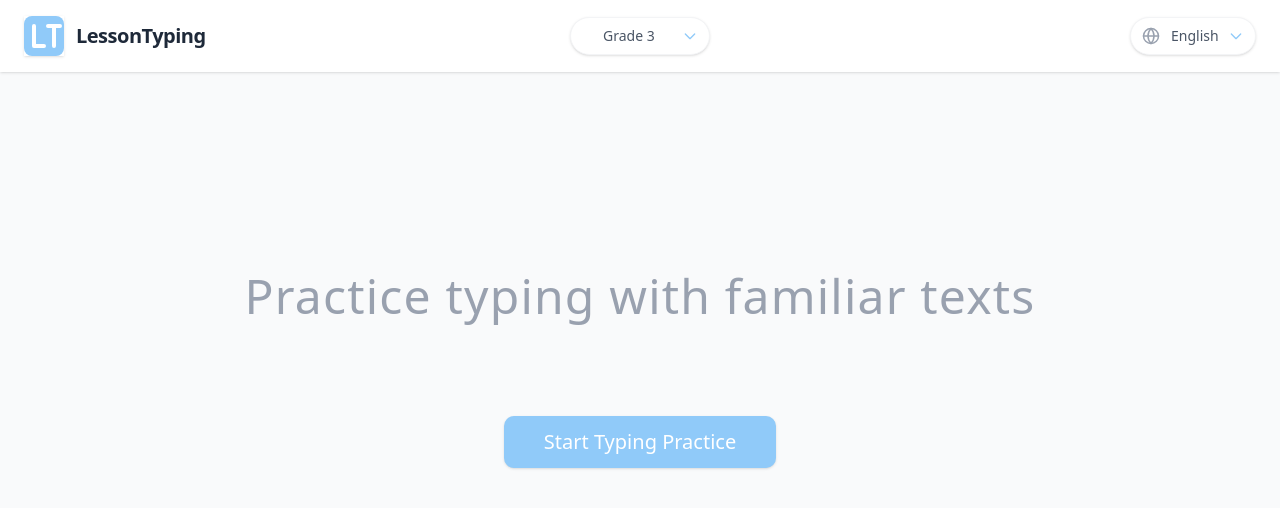
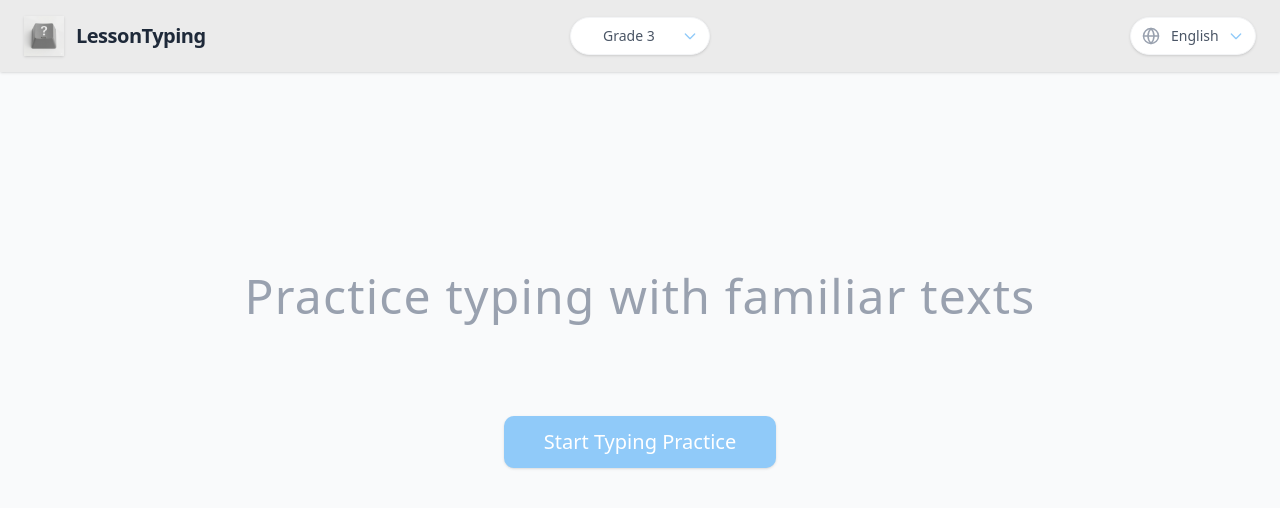
Before and after one commit to hyacinthus/lesson-typing, a React (Vite) app: page / in a window 1280 px wide. Shown: the top 508 px of the page. Built offline with nearby package versions, Linux system fonts and the light colour scheme.

Commit message:
feat: logo

```diff
--- a/index.html
+++ b/index.html
@@ -2,7 +2,7 @@
 <html lang="en">
   <head>
     <meta charset="UTF-8" />
-    <link rel="icon" type="image/svg+xml" href="/vite.svg" />
+    <link rel="icon" type="image/png" href="/favicon.png" />
     <meta name="viewport" content="width=device-width, initial-scale=1.0" />
     <title>LessonTyping</title>
   </head>
--- a/src/components/Logo.tsx
+++ b/src/components/Logo.tsx
@@ -1,30 +1,7 @@
 export const Logo = ({ className = "w-10 h-10" }: { className?: string }) => (
-    <svg
-        viewBox="0 0 100 100"
-        fill="none"
-        xmlns="http://www.w3.org/2000/svg"
-        className={className}
-        aria-label="LessonTyping Logo"
-    >
-        {/* Background Square */}
-        <rect width="100" height="100" rx="20" fill="#90caf9" />
-
-        {/* L Shape */}
-        <path
-            d="M25 25V75H50"
-            stroke="white"
-            strokeWidth="10"
-            strokeLinecap="round"
-            strokeLinejoin="round"
-        />
-
-        {/* T Shape */}
-        <path
-            d="M60 25H90M75 25V75"
-            stroke="white"
-            strokeWidth="10"
-            strokeLinecap="round"
-            strokeLinejoin="round"
-        />
-    </svg>
+    <img
+        src="/favicon.png"
+        alt="LessonTyping Logo"
+        className={`block ${className}`}
+    />
 );
--- a/src/pages/HomePage.tsx
+++ b/src/pages/HomePage.tsx
@@ -127,15 +127,15 @@ export function HomePage() {
   return (
     <div className="min-h-screen bg-gray-50 flex flex-col">
       {/* Header / Top Bar */}
-      <div className="bg-white shadow-sm px-6 py-4 grid grid-cols-1 md:grid-cols-3 items-center gap-4 z-10">
+      <div className="bg-[#ebebeb] shadow-sm px-6 py-4 flex flex-col md:flex-row items-center justify-between gap-4 z-10">
         {/* Logo & Title */}
-        <div className="flex items-center gap-3 justify-self-start">
+        <div className="flex items-center gap-3 w-full md:w-1/3 justify-start">
           <Logo className="w-10 h-10 shadow-sm" />
           <span className="text-xl font-bold text-gray-800 tracking-tight">LessonTyping</span>
         </div>
 
         {/* Grade List */}
-        <div className="flex justify-center justify-self-center w-full">
+        <div className="flex justify-center w-full md:w-1/3">
           <div className="relative">
             <select
               value={currentGrade || ''}
@@ -157,7 +157,7 @@ export function HomePage() {
         </div>
 
         {/* Language Switcher */}
-        <div className="flex justify-end justify-self-end">
+        <div className="flex justify-end w-full md:w-1/3">
           <div className="relative">
             <div className="absolute inset-y-0 left-0 flex items-center pl-3 pointer-events-none text-gray-400">
               <Globe size={18} />
```
